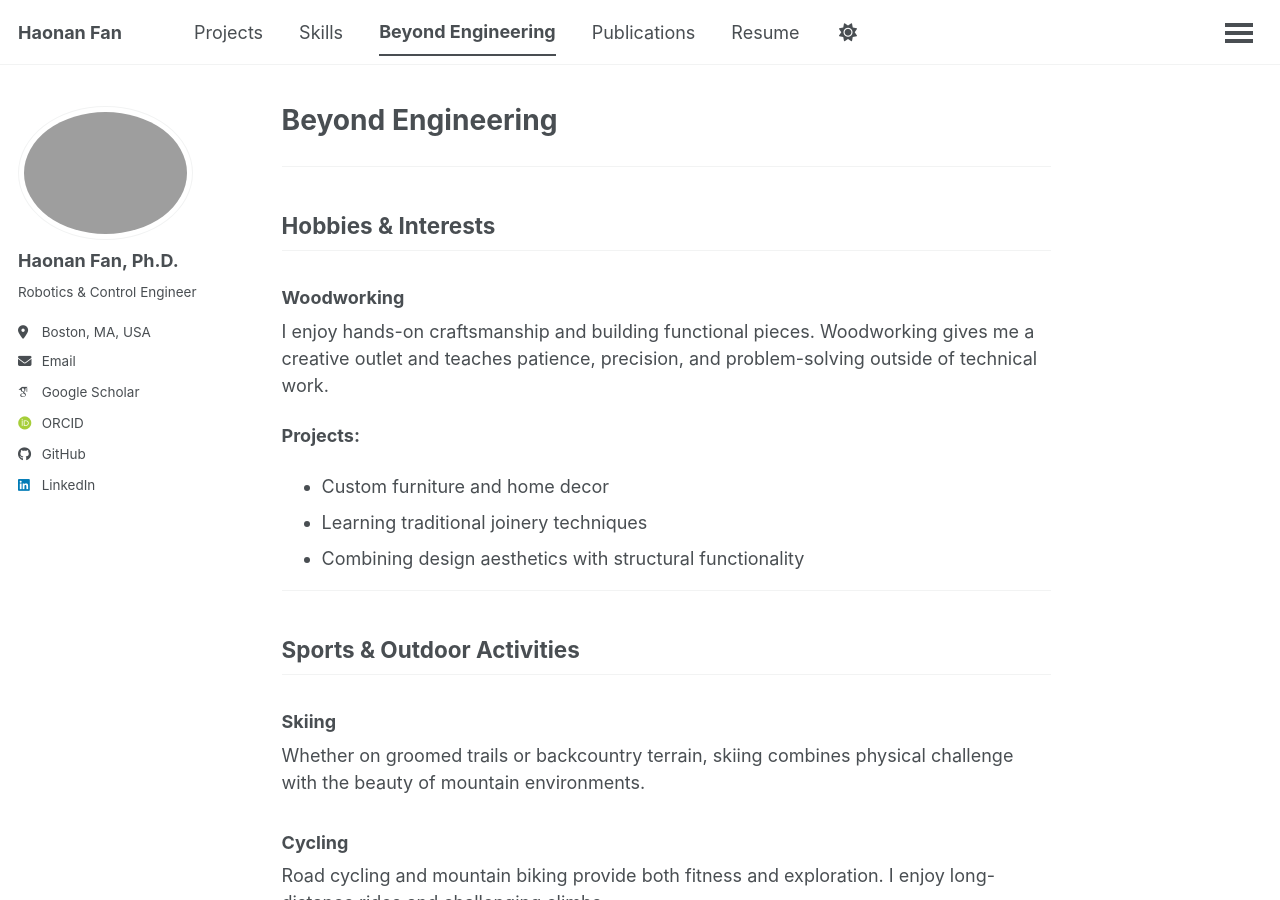
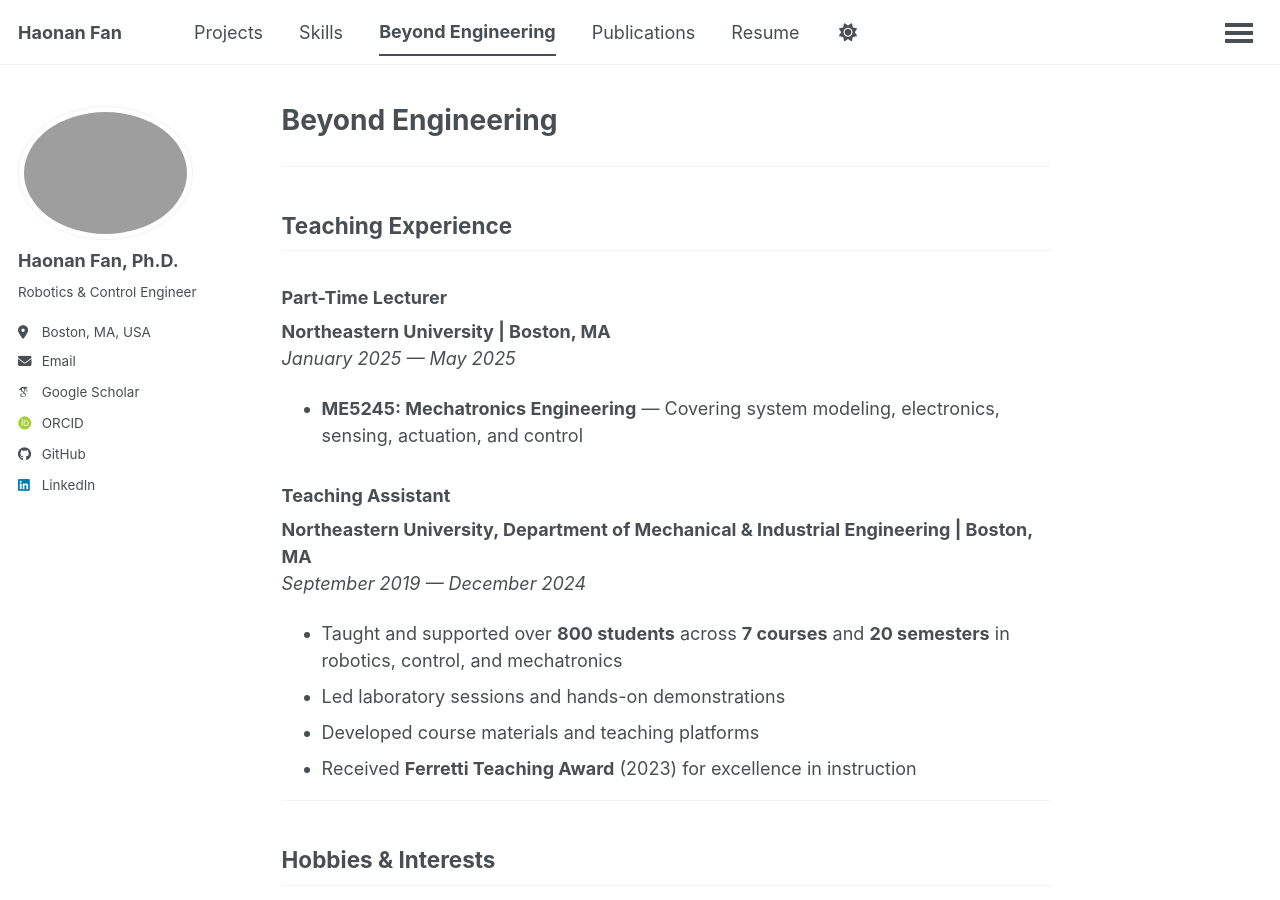
Before and after one commit to fanhaonan080/fanhaonan080.github.io, a Jekyll site: the page built from _pages/beyond-engineering.md, in a window 1280 px wide and 900 px high. Built offline with Jekyll 4.4.1, drawn with Linux system fonts in a browser that asks for light colours; some web fonts are replaced; a script that is not in the unit is left out.

Commit message:
Add detailed teaching experience to Beyond Engineering page

```diff
--- a/_pages/beyond-engineering.md
+++ b/_pages/beyond-engineering.md
@@ -4,6 +4,25 @@ title: "Beyond Engineering"
 permalink: /beyond-engineering/
 author_profile: true
 ---
+
+---
+
+## Teaching Experience
+
+### Part-Time Lecturer
+**Northeastern University | Boston, MA**
+*January 2025 — May 2025*
+
+- **ME5245: Mechatronics Engineering** — Covering system modeling, electronics, sensing, actuation, and control
+
+### Teaching Assistant
+**Northeastern University, Department of Mechanical & Industrial Engineering | Boston, MA**
+*September 2019 — December 2024*
+
+- Taught and supported over **800 students** across **7 courses** and **20 semesters** in robotics, control, and mechatronics
+- Led laboratory sessions and hands-on demonstrations
+- Developed course materials and teaching platforms
+- Received **Ferretti Teaching Award** (2023) for excellence in instruction
 
 ---
 
```
